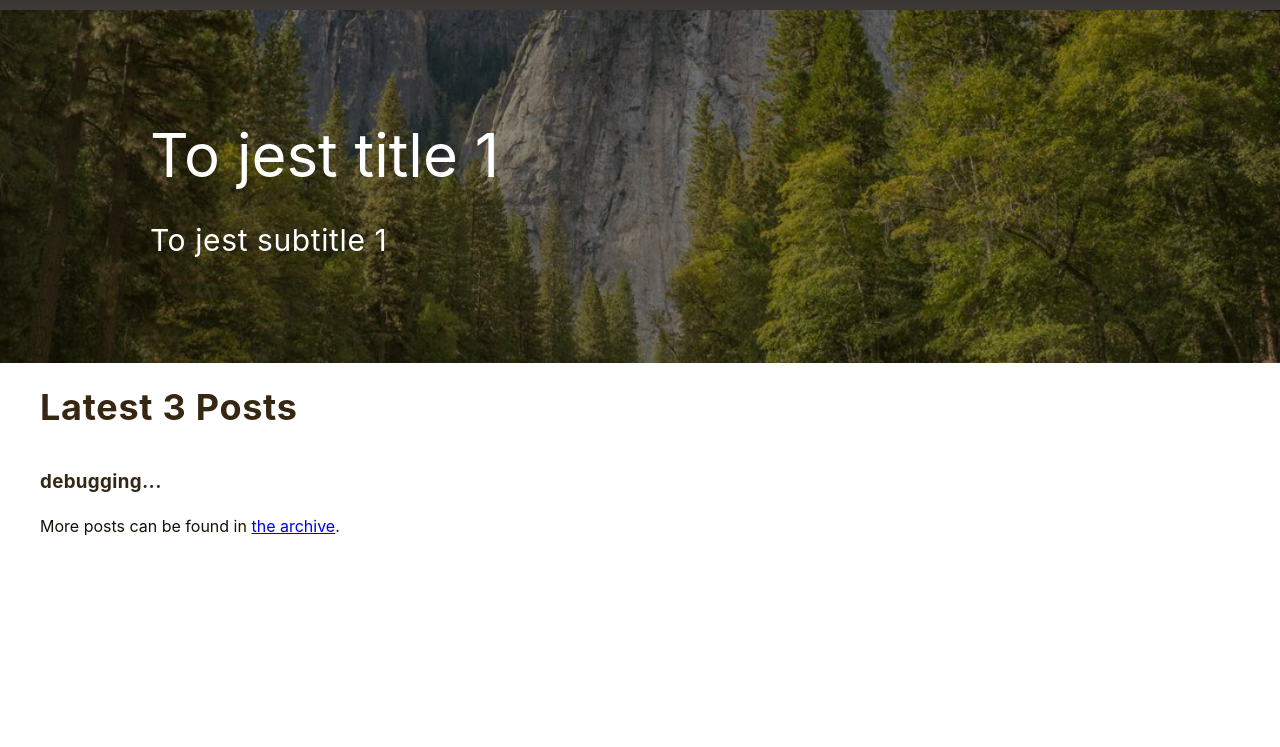
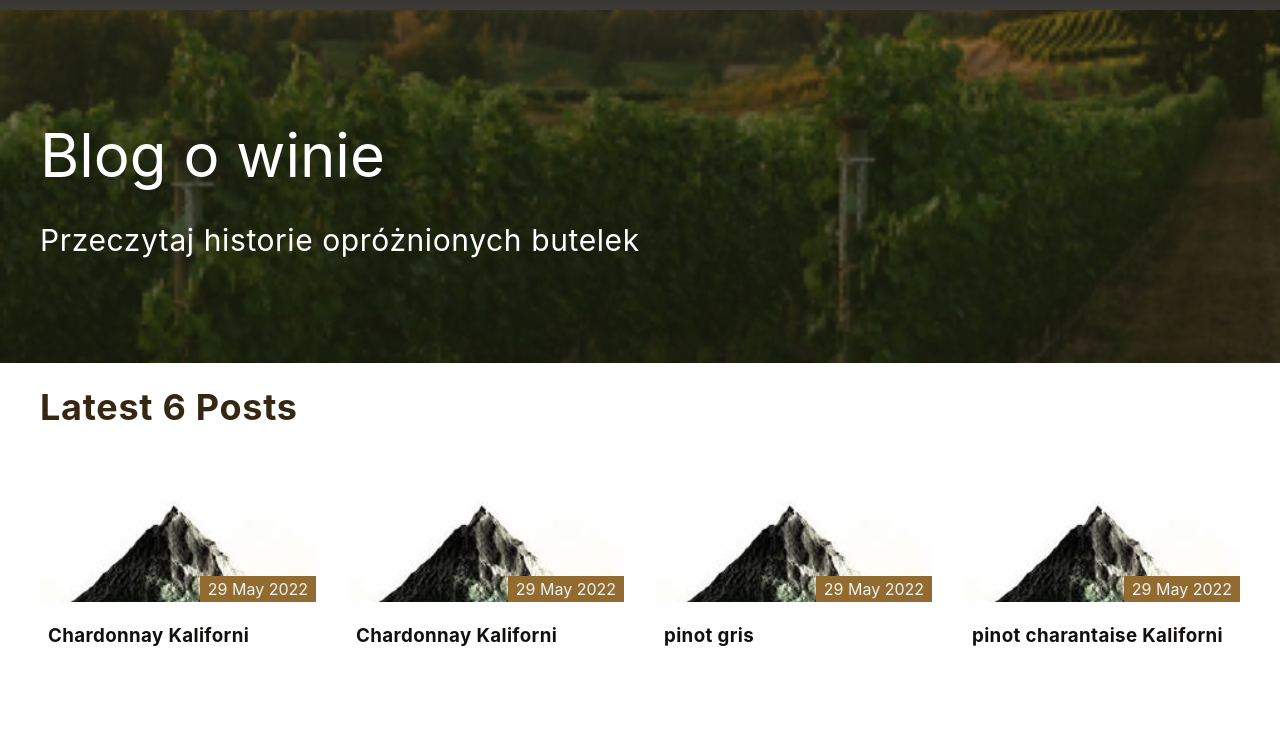
Before and after one commit to sammerro/blog-wine, an Eleventy site: page index.njk in a window 1280 px wide. Shown: the part 53-800 px from the top of the page. Built offline with nearby package versions, Linux system fonts and the light colour scheme; Eleventy itself is replaced by a stand-in of ours; files that its build step writes are made by us from their sources.

Commit message:
improve postcard look

```diff
--- a/_includes/hero.njk
+++ b/_includes/hero.njk
@@ -1,7 +1,9 @@
 <div class="hero">
-    <img src="{{ heroImage | img }}" alt="{{ imgAlt }}" class="hero__bg-img">
-    <p class="hero__title"> {{heroTitle or title }}  </p>
-    {% if heroSubtitle %}
-        <p class="hero__paragraph">{{heroSubtitle}}</p>
-    {% endif %}
+    <div class="container-content">
+        <img src="{{ heroImage | img }}" alt="{{ imgAlt }}" class="hero__bg-img">
+        <p class="hero__title"> {{heroTitle or title }}  </p>
+        {% if heroSubtitle %}
+            <p class="hero__paragraph">{{heroSubtitle}}</p>
+        {% endif %}
+    </div>
 </div>
--- a/_includes/postslist.njk
+++ b/_includes/postslist.njk
@@ -15,20 +15,26 @@
   <ul class="post-list">
   {% for post in postslist | reverse %}
       <li class="post-card">
-        <a href="{{ post.url | url }}" class="post-card__title">
-          <h3 class="u-my-0">
-            {{post.data.title}}
-          </h3>
+        <div class="post-card__img-container">
+        <a href="{{ post.url | url }}">
+          <img class="post-card__img" src="{{post.data.cardImage | img }}" alt="cardImageAlt">
         </a>
-        <div class="post-card__img-container">
-          <img src="{{post.data.cardImage | img }}" alt="cardImageAlt">
+          <div class="post-card__date-container">
+            <time class="post-card__date" datetime="{{ post.date | htmlDateString }}">{{ post.date | readableDate }}</time>
+          </div>
         </div>
-        <time class="post-card__date" datetime="{{ post.date | htmlDateString }}">{{ post.date | readableDate }}</time>
+        <div class="post-card__text-container">
+              <h3 class="post-card__title">
+                <a class="reset-link" href="{{ post.url | url }}">
+                    {{post.data.title}}
+                </a>
+              </h3>
+        </div>
       </li>
   {% endfor %}
   </ul>
 
-<h3>debugging...</h3>
+{# <h3>debugging...</h3>
   <h4>
     {{post.data.title}}
   </h4>
@@ -45,4 +51,4 @@
       </code>
 </pre>
 <hr />
-{% endfor %}
+{% endfor %}#}
--- a/archiwum.njk
+++ b/archiwum.njk
@@ -1,12 +1,16 @@
 ---
 layout: layouts/baza.njk
 permalink: /archiwum/
-templateClass:
+templateClass: u-pt-10
+hero: true
+heroTitle: Archiwum
+heroSubtitle: Archiwum wszytkich wpisów pustych butelek.
+heroImage: kielich.jpg
+heroImageAlt: Kieliszek czerwonego wina z bliska
 eleventyNavigation:
   key: Archiwum
   order: 2
 ---
 
-<h1>Archiwum wszystkich wpisów...</h1>
 {% set postslist = collections.blog %}
 {% include "postslist.njk" %}
--- a/index.njk
+++ b/index.njk
@@ -1,18 +1,20 @@
 ---
-layout: layouts/baza.njk
+layout: baza
 hero: true
-heroImage: demo-homepage-hero.jpg
-heroTitle: To jest title 1
-heroSubtitle: To jest subtitle 1
+heroImage: header-hero.png
+heroTitle: Blog o winie
+heroSubtitle: Przeczytaj historie opróżnionych butelek
 eleventyNavigation:
   key: Home
   order: 1
 ---
-{% set maxPosts = collections.demo.length | min(3) %}
+{% set maxPosts = collections.demo.length | min(6) %}
 <h1>Latest {% if maxPosts == 1 %}Post{% else %}{{ maxPosts }} Posts{% endif %}</h1>
 
-{% set postslist = collections.posts | head(-3) %}
-{% set postslistCounter = collections.posts | length %}
+{% set postslist = collections.blog | head(-6) %}
+{# {% set postslistCounter = collections.posts | length %} #}
 {% include "postslist.njk" %}
 
-<p>More posts can be found in <a href="{{ '/posts/' | url }}">the archive</a>.</p>
+<a href="/archiwum">Więcej</a>
+
+{# <p>More posts can be found in <a href="{{ '/posts/' | url }}">the archive</a>.</p> #}
--- a/sass/components/_hero.scss
+++ b/sass/components/_hero.scss
@@ -2,11 +2,12 @@
   position: relative;
   overflow: hidden;
   background: hsla(66,68%,6%,0.5);
-  padding: 100px $spacing-11;
+  // padding: 100px $spacing-11;
+  padding: 100px 0;
 
-  @media (max-width: 990px) {
-    padding: 100px $spacing-11;
-  }
+  // @media (max-width: 990px) {
+  //   padding: 100px $spacing-11;
+  // }
 
   &__bg-img {
     position: absolute;
--- a/sass/components/_post-card.scss
+++ b/sass/components/_post-card.scss
@@ -1,7 +1,10 @@
 .post-card {
-    box-shadow: 0 2px 4px rgba(0, 0, 0, 0.1);
-    padding: 4px 8px;
+    box-shadow: 0;
     transition: box-shadow 0.1s ease-in-out;
+
+    &__text-container {
+        padding: 4px 8px 8px 8px;
+    }
 
     &:hover {
         box-shadow: 0 3px 6px rgba(0,0,0,0.1);
@@ -21,11 +24,15 @@
     }
 
     &__img-container {
-        height: 100px;
+        height: 150px;
         overflow: hidden;
+        position: relative;
     }
 
     &__img {
+        width: 100%;
+        height: 100%;
+        // object-fit: contain;
         object-fit: cover;
         object-position: center;
     }
@@ -38,4 +45,11 @@
         width: max-content;
         padding: 4px 8px;
     }
+
+    &__date-container {
+        position: absolute;
+        bottom: 0;
+        right: 0;
+
+    }
 }
--- a/sass/components/_post-list.scss
+++ b/sass/components/_post-list.scss
@@ -3,6 +3,6 @@
     padding: 0;
     margin: 0;
     display: grid;
-    gap: 1rem;
-    grid-template-columns: repeat(auto-fit, minmax(300px, 1fr) );
+    gap: 2rem;
+    grid-template-columns: repeat(auto-fit, minmax(250px, 1fr) );
 }
--- a/sass/utils/_reset.scss
+++ b/sass/utils/_reset.scss
@@ -2,3 +2,9 @@
     list-style: none;
     padding-left: none;
 }
+
+.reset-link {
+    color: inherit;
+    text-decoration: inherit;
+    font-weight: inherit;
+}
```
